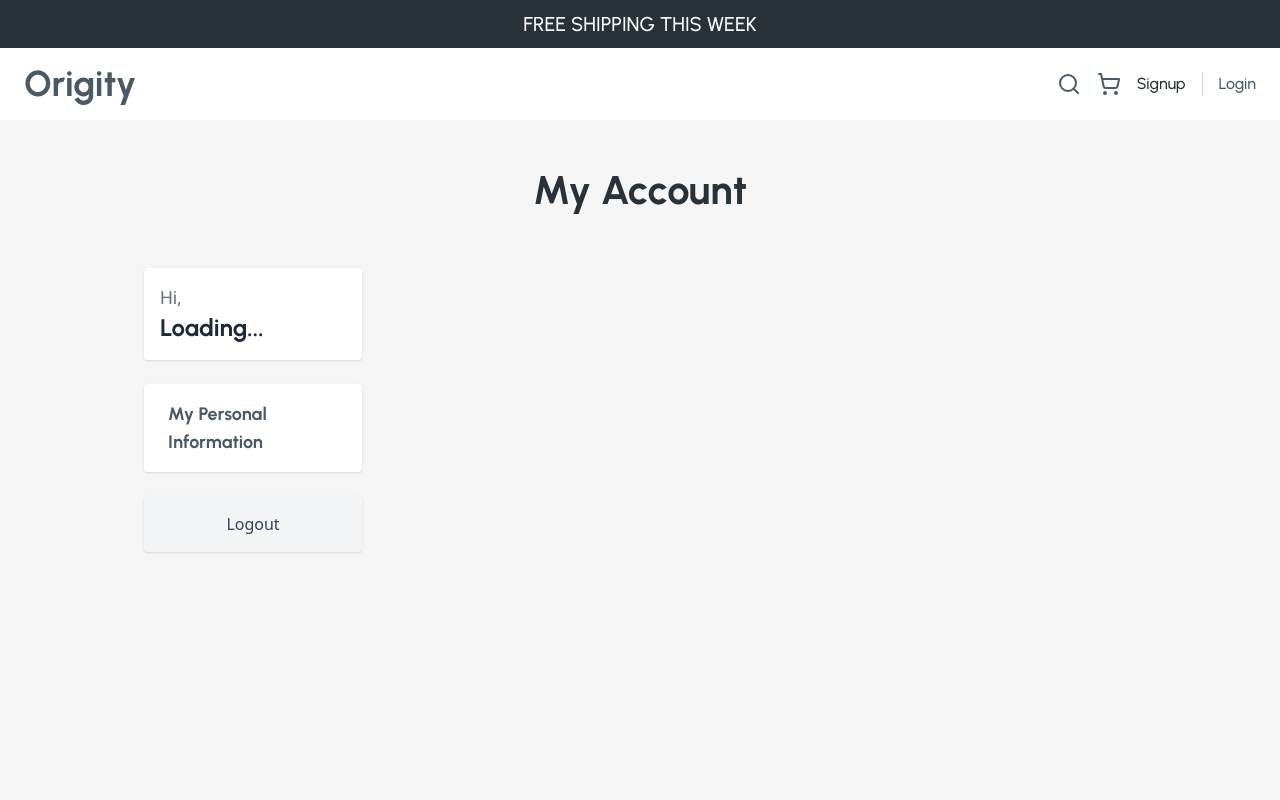
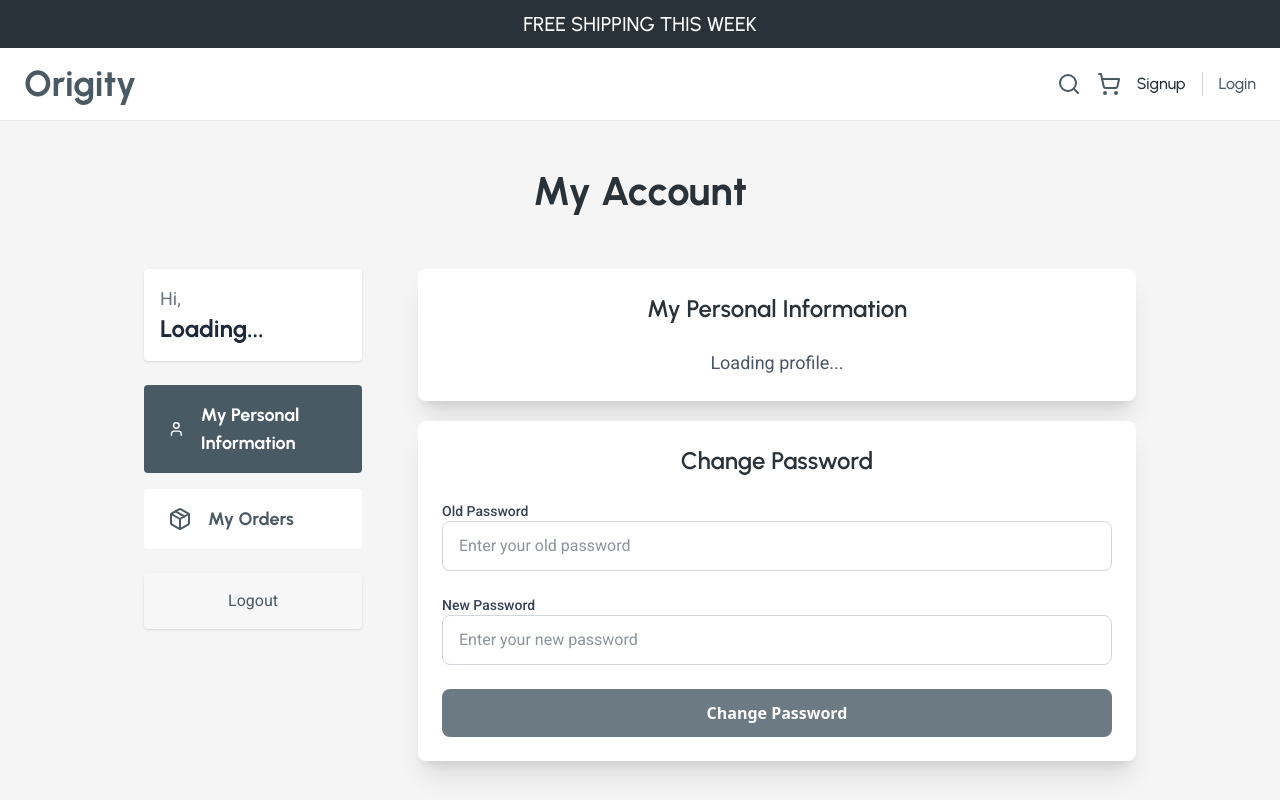
Before and after one commit to TTechT-Capstone/TTechT-frontend, a Next.js app: page /profile in a window 1280 px wide. Shown: the top 800 px of the page. Built offline with nearby package versions, Linux system fonts and the light colour scheme.

Commit message:
update profile logic

```diff
--- a/src/app/(customer)/profile/LeftSideProfile.js
+++ b/src/app/(customer)/profile/LeftSideProfile.js
@@ -1,12 +1,13 @@
-'use client';
+"use client";
 
 import { useEffect, useState } from "react";
-import { useRouter } from 'next/navigation';
+import { useRouter } from "next/navigation";
+import { Package, User } from "lucide-react";
 
 // import { getProfileDetailAPI } from '../../../apis/profile.api.js';
 // import useAuth from '../../../hooks/useAuth.js';
 
-export default function LeftSideProfile({ setActiveSection }) {
+export default function LeftSideProfile({ activeSection, setActiveSection }) {
   const [username, setUsername] = useState();
   const [loading, setLoading] = useState(true);
   const [isLoading, setIsLoading] = useState(false);
@@ -38,7 +39,7 @@ export default function LeftSideProfile({ setActiveSection }) {
     //     .forEach(k => localStorage.removeItem(k));
     //   router.push('/');
     //   window.location.reload();
-    }
+  };
 
   return (
     <div className="left-side flex flex-col space-y-6 p-4">
@@ -46,42 +47,48 @@ export default function LeftSideProfile({ setActiveSection }) {
         <div>
           <p className="font-roboto text-lg text-gray-500">Hi,</p>
           <h1 className="font-urbanist font-bold text-2xl text-gray-800">
-            {loading ? 'Loading...' : username}
+            {loading ? "Loading..." : username}
           </h1>
         </div>
       </div>
 
-      <div className="navigation flex flex-col space-y-4">
-        <div
+      <button className="navigation flex flex-col space-y-4">
+        <button
           onClick={() => setActiveSection(1)}
-          className="nav-item rounded-sm flex items-center space-x-4 p-4 px-6 bg-white shadow hover:bg-gray-100 cursor-pointer"
+          className={`nav-item rounded-sm flex items-center space-x-4 p-4 px-6 w-full text-left transition-all duration-300 cursor-pointer
+      ${
+        activeSection === 1
+          ? "bg-[#4A5A64] text-white font-bold"
+          : "bg-white text-secondary hover:bg-[#8E9BA4] hover:text-white font-bold"
+      }`}
         >
-          {/* SVG and label */}
-          <p className="font-urbanist font-bold text-lg text-secondary">My Personal Information</p>
-        </div>
+          <User className="w-6 h-6 stroke-[2]" />
+          <p className="font-urbanist text-lg">My Personal Information</p>
+        </button>
 
-        {/*
-        userRole && userRole !== 'admin' &&
-          <div
+        <button
           onClick={() => setActiveSection(2)}
-            className="nav-item rounded-sm flex items-center space-x-4 p-4 px-6 bg-white shadow hover:bg-gray-100 cursor-pointer"
+          className={`nav-item rounded-sm flex items-center space-x-4 p-4 px-6 w-full text-left transition-all duration-300 cursor-pointer
+      ${
+        activeSection === 2
+          ? "bg-[#4A5A64] text-white font-bold"
+          : "bg-white text-secondary hover:bg-[#8E9BA4] hover:text-white font-bold"
+      }`}
         >
-
-            <p className="font-intel text-lg text-gray-700">My Orders</p>
-          </div>
-        */}
-
-      </div>
+          <Package className="w-6 h-6 stroke-[2]" />
+          <p className="font-urbanist text-lg">My Orders</p>
+        </button>
+      </button>
 
       <div className="flex justify-center items-center">
         <button
           onClick={handleLogout}
           disabled={isLoading}
-          className={`nav-item w-full p-4 text-gray-700 bg-gray-100 rounded-sm font-intel shadow ${
-            isLoading ? 'bg-gray-300 cursor-not-allowed' : 'hover:bg-gray-200'
+          className={`nav-item w-full p-4 text-secondary bg-[#F7F7F7] rounded-sm font-roboto shadow ${
+            isLoading ? "bg-gray-300 cursor-not-allowed" : "hover:bg-gray-200"
           }`}
         >
-          {isLoading ? 'Logging out...' : 'Logout'}
+          {isLoading ? "Logging out..." : "Logout"}
         </button>
       </div>
 
--- a/src/app/(customer)/profile/RightSideProfile.js
+++ b/src/app/(customer)/profile/RightSideProfile.js
@@ -1,20 +1,18 @@
-import React, { useState, useEffect } from 'react';
+import React, { useState, useEffect } from "react";
 // import useAuth from '../../../hooks/useAuth.js';
-// import { changePassword } from "../../../aws/cognitoService.js";
 // import { listOrdersAPI, cancelOrderAPI, getOrderDetailAPI } from '../../../apis/order.api.js';
 // import { getProfileDetailAPI, updateProfileAPI } from '../../../apis/profile.api.js';
 
-
-export default function RightSide ({ setActiveSection }) {
+export default function RightSide({ activeSection }) {
   //const { idToken, accessToken } = useAuth(); // Ensure accessToken is available
   const [profile, setProfile] = useState({
-        customerId: '',
-        firstName: '',
-        lastName: '',
-        email: '',
-        userName: '',
-        oldPassword: '', // Initialize oldPassword
-        newPassword: '', // Initialize newPassword
+    customerId: "",
+    firstName: "",
+    lastName: "",
+    email: "",
+    userName: "",
+    oldPassword: "", // Initialize oldPassword
+    newPassword: "", // Initialize newPassword
   });
   const [error, setError] = useState(null);
   const [orders, setOrders] = useState([]);
@@ -23,20 +21,21 @@ export default function RightSide ({ setActiveSection }) {
   const [orderDetails, setOrderDetails] = useState(null);
   const [selectedOrderId, setSelectedOrderId] = useState(null);
   const [isCancelModalOpen, setIsCancelModalOpen] = useState(false);
-    const [cancelReason, setCancelReason] = useState('');
-    const [orderStatusFilter, setOrderStatusFilter] = useState('all'); // Default to 'all'
+  const [cancelReason, setCancelReason] = useState("");
+  const [orderStatusFilter, setOrderStatusFilter] = useState("all"); // Default to 'all'
 
   const filteredOrders = () => {
-        if (orderStatusFilter === 'all') {
+    if (orderStatusFilter === "all") {
       return orders; // Return all orders if 'all' is selected
     }
-        return orders.filter(order => order.status === orderStatusFilter); // Filter by selected status
+    return orders.filter((order) => order.status === orderStatusFilter); // Filter by selected status
   };
 
   const emailRegex = /^[^\s@]+@[^\s@]+\.[^\s@]+$/;
 
   const isValidPassword = (password) => {
-        const passwordRegex = /^(?=.*[a-z])(?=.*[A-Z])(?=.*\d)(?=.*[@#$%^&+=!])[A-Za-z\d@#$%^&+=!]{8,}$/;
+    const passwordRegex =
+      /^(?=.*[a-z])(?=.*[A-Z])(?=.*\d)(?=.*[@#$%^&+=!])[A-Za-z\d@#$%^&+=!]{8,}$/;
     return passwordRegex.test(password);
   };
 
@@ -49,7 +48,8 @@ export default function RightSide ({ setActiveSection }) {
   };
 
   const validatePassword = () => {
-        const passwordErrorMessage = "Password must be at least 8 characters long, contain at least one uppercase letter, one lowercase letter, one number, and one special character.";
+    const passwordErrorMessage =
+      "Password must be at least 8 characters long, contain at least one uppercase letter, one lowercase letter, one number, and one special character.";
 
     // Validate new password
     if (profile.newPassword && !isValidPassword(profile.newPassword)) {
@@ -81,7 +81,6 @@ export default function RightSide ({ setActiveSection }) {
     //         setLoadingProfile(false);
     //     }
     // };
-
     //fetchProfile();
   }, []);
 
@@ -91,17 +90,25 @@ export default function RightSide ({ setActiveSection }) {
 
     // Ensure accessToken is available
     if (!accessToken) {
-            alert('Access token is not available. Please log in again.');
+      alert("Access token is not available. Please log in again.");
       return;
     }
 
     try {
-            await changePassword(accessToken, profile.oldPassword, profile.newPassword);
-            alert('Password updated successfully!');
+      await changePassword(
+        accessToken,
+        profile.oldPassword,
+        profile.newPassword
+      );
+      alert("Password updated successfully!");
       // Clear password fields after updating
-            setProfile(prevProfile => ({ ...prevProfile, oldPassword: '', newPassword: '' }));
+      setProfile((prevProfile) => ({
+        ...prevProfile,
+        oldPassword: "",
+        newPassword: "",
+      }));
     } catch (error) {
-            console.error('Error changing password:', error);
+      console.error("Error changing password:", error);
       alert(error.message); // Display the specific error message
     }
   };
@@ -109,7 +116,7 @@ export default function RightSide ({ setActiveSection }) {
   const handleSubmit = async (e) => {
     e.preventDefault();
     if (!profile.email || !profile.firstName || !profile.lastName) {
-            alert('Please fill in all required fields.');
+      alert("Please fill in all required fields.");
       return;
     }
 
@@ -124,22 +131,21 @@ export default function RightSide ({ setActiveSection }) {
       });
 
       // Update local state with the new profile data
-            setProfile(prevProfile => ({
+      setProfile((prevProfile) => ({
         ...prevProfile,
-                firstName: updatedProfile.firstName || 'Not Provided',
-                lastName: updatedProfile.lastName || 'Not Provided',
+        firstName: updatedProfile.firstName || "Not Provided",
+        lastName: updatedProfile.lastName || "Not Provided",
         email: updatedProfile.email || prevProfile.email,
       }));
-            alert('Profile updated successfully!');
-
+      alert("Profile updated successfully!");
     } catch (error) {
-            console.error('Error updating profile:', error);
+      console.error("Error updating profile:", error);
       alert(error.message); // Display the specific error message
     }
   };
 
   // useEffect(() => {
-    //     if (setActiveSection === 2 && idToken) {
+  //     if (activeSection === 2 && idToken) {
   //         const fetchOrders = async () => {
   //             setLoadingOrders(true);
   //             try {
@@ -155,7 +161,7 @@ export default function RightSide ({ setActiveSection }) {
 
   //         fetchOrders();
   //     }
-    // }, [setActiveSection, idToken]);
+  // }, [activeSection, idToken]);
 
   const handleCancelOrder = async (orderId) => {
     if (!cancelReason) {
@@ -165,23 +171,28 @@ export default function RightSide ({ setActiveSection }) {
 
     try {
       await cancelOrderAPI(orderId, cancelReason);
-            alert('Order canceled successfully!');
+      alert("Order canceled successfully!");
       setOrders((prevOrders) =>
-                prevOrders.map(order =>
-                    order.id === orderId ? { ...order, status: 'cancelled' } : order
+        prevOrders.map((order) =>
+          order.id === orderId ? { ...order, status: "cancelled" } : order
         )
       );
       setIsCancelModalOpen(false); // Close the modal after successful cancellation
-            setCancelReason(''); // Reset the reason
+      setCancelReason(""); // Reset the reason
     } catch (error) {
-            console.error('Error canceling order:', error);
-            alert('Failed to cancel order. Please try again later.');
+      console.error("Error canceling order:", error);
+      alert("Failed to cancel order. Please try again later.");
     }
   };
 
   const renderOrderFilter = () => (
     <div className="mb-4">
-            <label htmlFor="orderStatus" className="block text-sm font-medium text-gray-700">Filter by Order Status:</label>
+      <label
+        htmlFor="orderStatus"
+        className="block text-sm font-medium text-gray-700"
+      >
+        Filter by Order Status:
+      </label>
       <select
         id="orderStatus"
         className="mt-1 block w-full border border-gray-300 rounded-md shadow-sm focus:ring-blue-500 focus:border-blue-500"
@@ -207,28 +218,37 @@ export default function RightSide ({ setActiveSection }) {
         setOrderDetails(details);
         setSelectedOrderId(orderId);
       } catch (error) {
-                console.error('Error fetching order details:', error);
+        console.error("Error fetching order details:", error);
       }
     }
   };
 
   const renderPersonalInfo = () => (
     <div className="w-full bg-white shadow-xl p-6 space-y-6 rounded-lg max-w-5xl mx-auto">
-            <h1 className="text-2xl font-semibold text-gray-800 text-center">My Personal Information</h1>
+      <h1 className="font-urbanist text-2xl font-semibold text-primary text-center">
+        My Personal Information
+      </h1>
       {loadingProfile ? (
-                <p className="text-lg text-gray-600 text-center">Loading profile...</p>
+        <p className="font-roboto text-lg text-gray-600 text-center">Loading profile...</p>
       ) : (
         <form onSubmit={handleSubmit} className="space-y-6">
           {/* Username */}
           <div>
-                        <label htmlFor="username" className="block text-sm font-medium text-gray-700">Username</label>
+            <label
+              htmlFor="username"
+              className="block text-sm font-medium text-gray-700"
+            >
+              Username
+            </label>
             <input
               type="text"
               id="userName"
               className="w-full px-4 py-3 border border-gray-300 rounded-lg text-gray-800 focus:outline-none focus:ring-2 focus:ring-blue-500 focus:border-blue-500 transition"
               placeholder="Enter your username"
               value={profile.userName}
-                            onChange={(e) => setProfile({ ...profile, userName: e.target.value })}
+              onChange={(e) =>
+                setProfile({ ...profile, userName: e.target.value })
+              }
               readOnly
             />
           </div>
@@ -236,40 +256,61 @@ export default function RightSide ({ setActiveSection }) {
           {/* Firstname and Lastname */}
           <div className="grid grid-cols-1 md:grid-cols-2 gap-4">
             <div>
-                            <label htmlFor="firstname" className="block text-sm font-medium text-gray-700">Firstname</label>
+              <label
+                htmlFor="firstname"
+                className="block text-sm font-medium text-gray-700"
+              >
+                Firstname
+              </label>
               <input
                 type="text"
                 id="firstName"
                 className="w-full px-4 py-3 border border-gray-300 rounded-lg text-gray-800 focus:outline-none focus:ring-2 focus:ring-blue-500 focus:border-blue-500 transition"
                 placeholder="Enter your firstname"
                 value={profile.firstName}
-                                onChange={(e) => setProfile({ ...profile, firstName: e.target.value })}
+                onChange={(e) =>
+                  setProfile({ ...profile, firstName: e.target.value })
+                }
               />
             </div>
 
             <div>
-                            <label htmlFor="lastname" className="block text-sm font-medium text-gray-700">Lastname</label>
+              <label
+                htmlFor="lastname"
+                className="block text-sm font-medium text-gray-700"
+              >
+                Lastname
+              </label>
               <input
                 type="text"
                 id="lastName"
                 className="w-full px-4 py-3 border border-gray-300 rounded-lg text-gray-800 focus:outline-none focus:ring-2 focus:ring-blue-500 focus:border-blue- 500 transition"
                 placeholder="Enter your lastname"
                 value={profile.lastName}
-                                onChange={(e) => setProfile({ ...profile, lastName: e.target.value })}
+                onChange={(e) =>
+                  setProfile({ ...profile, lastName: e.target.value })
+                }
               />
             </div>
           </div>
 
           {/* Email */}
           <div>
-                        <label htmlFor="email" className="block text-sm font-medium text-gray-700">Email</label>
+            <label
+              htmlFor="email"
+              className="block text-sm font-medium text-gray-700"
+            >
+              Email
+            </label>
             <input
               type="email"
               id="email"
               className="w-full px-4 py-3 border border-gray-300 rounded-lg text-gray-800 focus:outline-none focus:ring-2 focus:ring-blue-500 focus:border-blue-500 transition"
               placeholder="Enter your email"
               value={profile.email}
-                            onChange={(e) => setProfile({ ...profile, email: e.target.value })}
+              onChange={(e) =>
+                setProfile({ ...profile, email: e.target.value })
+              }
             />
           </div>
 
@@ -289,11 +330,18 @@ export default function RightSide ({ setActiveSection }) {
 
   const renderChangePassword = () => (
     <div className="mt-5 w-full bg-white shadow-xl p-6 space-y-6 rounded-lg max-w-5xl mx-auto">
-            <h1 className="text-2xl font-semibold text-gray-800 text-center">Change Password</h1>
+      <h1 className="font-urbanist text-2xl font-semibold text-primary text-center">
+        Change Password
+      </h1>
       <form onSubmit={handleChangePassword} className="space-y-6">
         {/* Old Password */}
-                <div>
-                    <label htmlFor="oldPassword" className="block text-sm font-medium text-gray-700">Old Password</label>
+        <div className="font-roboto">
+          <label
+            htmlFor="oldPassword"
+            className="block text-sm font-medium text-gray-700"
+          >
+            Old Password
+          </label>
           <input
             type="password"
             id="oldPassword"
@@ -308,8 +356,13 @@ export default function RightSide ({ setActiveSection }) {
         </div>
 
         {/* New Password */}
-                <div>
-                    <label htmlFor="newPassword" className="block text-sm font-medium text-gray-700">New Password</label>
+        <div className="font-roboto">
+          <label
+            htmlFor="newPassword"
+            className="block text-sm font-medium text-gray-700"
+          >
+            New Password
+          </label>
           <input
             type="password"
             id="newPassword"
@@ -330,7 +383,7 @@ export default function RightSide ({ setActiveSection }) {
         <div className="flex">
           <button
             type="submit"
-                        className="w-full py-3 font-semibold text-white bg-blue-600 rounded-lg hover:bg-blue-700 transition duration-200"
+            className="w-full py-3 font-semibold text-white bg-[#6C7A84] rounded-lg hover:bg-[#4A5A64] transition duration-200"
           >
             Change Password
           </button>
@@ -342,27 +395,53 @@ export default function RightSide ({ setActiveSection }) {
   const renderOrders = () => (
     <div className="w-full space-y-4">
       <div className="bg-white p-4 shadow rounded-lg">
-                <h1 className="text-2xl font-semibold text-gray-800 text-center">My Orders</h1>
+        <h1 className="font-urbanist text-2xl font-semibold text-primary text-center">
+          My Orders
+        </h1>
         {renderOrderFilter()}
       </div>
       {loadingOrders ? (
-                <p className="text-lg text-gray-600 text-center">Loading orders...</p>
+        <p className="font-roboto text-lg text-gray-600 text-center">Loading orders...</p>
       ) : filteredOrders().length > 0 ? (
         <div className="space-y-4">
           {filteredOrders().map((order) => (
-                        <div key={order.id} className="bg-white shadow-lg p-4 rounded-xl space-y-2 cursor-pointer" onClick={() => handleOrderClick(order.id)}>
+            <div
+              key={order.id}
+              className="bg-white shadow-lg p-4 rounded-xl space-y-2 cursor-pointer"
+              onClick={() => handleOrderClick(order.id)}
+            >
               <div className="flex justify-between items-center">
-                                <p className="text-lg font-semibold text-gray-600">Order Number:</p>
-                                <p className="text-lg font-bold text-green-600">{order.orderNumber}</p>
+                <p className="text-lg font-semibold text-gray-600">
+                  Order Number:
+                </p>
+                <p className="text-lg font-bold text-green-600">
+                  {order.orderNumber}
+                </p>
               </div>
               <div>
-                                <p className="text-sm text-gray-500">Order Status: <span className="font-medium">{order.status}</span></p>
-                                <p className="text-sm text-gray-500">Order Date: <span className="font-medium">{new Date(order.createdAt).toLocaleDateString()}</span></p>
+                <p className="text-sm text-gray-500">
+                  Order Status:{" "}
+                  <span className="font-medium">{order.status}</span>
+                </p>
+                <p className="text-sm text-gray-500">
+                  Order Date:{" "}
+                  <span className="font-medium">
+                    {new Date(order.createdAt).toLocaleDateString()}
+                  </span>
+                </p>
                 <p className="text-sm text-gray-500">
                   Total Amount:
-                                    <span className={`font-medium ${order.discountAmount ? 'text-green-600' : ''}`}>
+                  <span
+                    className={`font-medium ${
+                      order.discountAmount ? "text-green-600" : ""
+                    }`}
+                  >
                     {order.discountAmount
-                                            ? ` $${order.discountAmount.toFixed(2)} (discount applied: $${(order.totalAmount - order.discountAmount).toFixed(2)})`
+                      ? ` $${order.discountAmount.toFixed(
+                          2
+                        )} (discount applied: $${(
+                          order.totalAmount - order.discountAmount
+                        ).toFixed(2)})`
                       : ` $${order.totalAmount.toFixed(2)}`}
                   </span>
                 </p>
@@ -371,18 +450,22 @@ export default function RightSide ({ setActiveSection }) {
                 <div className="mt-2">
                   <h2 className="text-lg font-semibold">Order Items:</h2>
                   <ul className="list-disc pl-5">
-                                        {orderDetails.orderItems.map(item => (
+                    {orderDetails.orderItems.map((item) => (
                       <li key={item.id} className="text-sm text-gray-600">
-                                                {item.productName} - Quantity: {item.quantity} - Price: $
+                        {item.productName} - Quantity: {item.quantity} - Price:
+                        $
                         {item.discountPrice
-                                                    ? item.discountPrice + ` (Previous price: $` + item.productPrice + `)`
+                          ? item.discountPrice +
+                            ` (Previous price: $` +
+                            item.productPrice +
+                            `)`
                           : item.productPrice}
                       </li>
                     ))}
                   </ul>
                 </div>
               )}
-                            {order.status === 'new' && (
+              {order.status === "new" && (
                 <div className="flex justify-end">
                   <button
                     onClick={(e) => {
@@ -436,15 +519,17 @@ export default function RightSide ({ setActiveSection }) {
   );
 
   return (
-        <div className="p-6 max-w-6xl mx-auto">
-            {setActiveSection === 1 && (
+    <div className="p-4 max-w-6xl mx-auto">
+      {activeSection === 1 && (
         <>
           {renderPersonalInfo()}
           {renderChangePassword()}
         </>
       )}
-            {setActiveSection === 2 && renderOrders()}
+      {
+        activeSection === 2 && renderOrders()
+      }
       {isCancelModalOpen && renderCancelModal()}
     </div>
   );
-};
+}
--- a/src/app/(customer)/profile/page.js
+++ b/src/app/(customer)/profile/page.js
@@ -1,8 +1,8 @@
-'use client';
+"use client";
 
-import React, { useState } from 'react';
-import LeftSideProfile from './LeftSideProfile';
-import RightSideProfile from './RightSideProfile';
+import React, { useState } from "react";
+import LeftSideProfile from "./LeftSideProfile";
+import RightSideProfile from "./RightSideProfile";
 
 export default function ProfilePage() {
   const [activeSection, setActiveSection] = useState(1);
@@ -20,12 +20,15 @@ export default function ProfilePage() {
       <div className="flex flex-row items-start max-w-screen-lg mx-auto mt-4">
         {/* Left Side */}
         <div className="w-1/4">
-          <LeftSideProfile setActiveSection={setActiveSection} />
+          <LeftSideProfile
+            activeSection={activeSection}
+            setActiveSection={setActiveSection}
+          />
         </div>
 
         {/* Right Side */}
         <div className="w-3/4 ml-6">
-          <RightSideProfile setActiveSection={setActiveSection} />
+          <RightSideProfile activeSection={activeSection} />
         </div>
       </div>
     </div>
--- a/src/app/components/Header.js
+++ b/src/app/components/Header.js
@@ -17,7 +17,7 @@ export default function Header() {
   };
 
   return (
-    <header className="relative flex items-center justify-between px-6 py-4 bg-white text-secondary font-urbanist">
+    <header className="relative flex items-center justify-between px-6 py-4 bg-white text-secondary font-urbanist border-b border-gray-200">
       {/* Title */}
       <h1 className="text-4xl font-bold font-urbanist">
         <Link href="/" className="hover:text-primary transition-colors">
```
Also changed, not shown: src/app/apis/profile.api.js (added, +60 -0 lines), src/app/hooks/useAuth.js (added, +51 -0 lines). Lines whose indentation alone changed are shown as unchanged.
